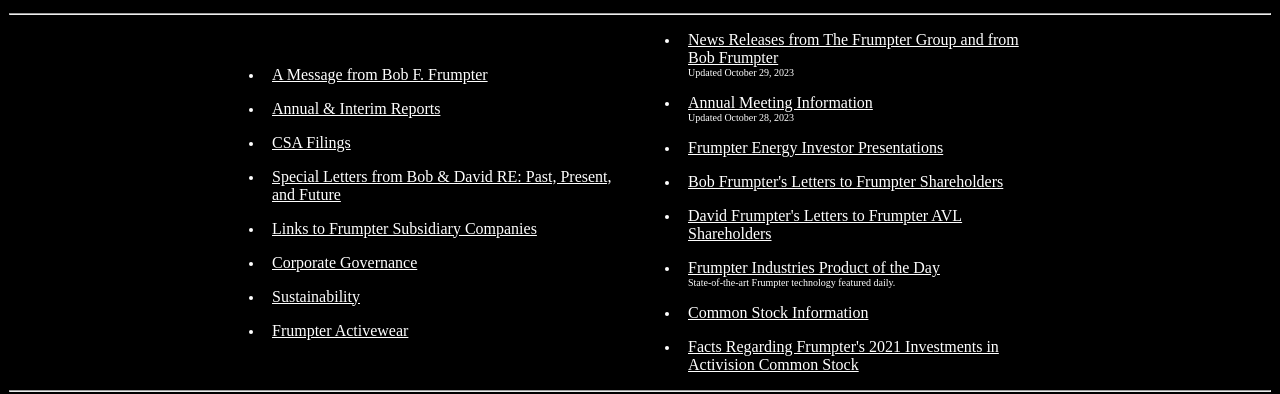
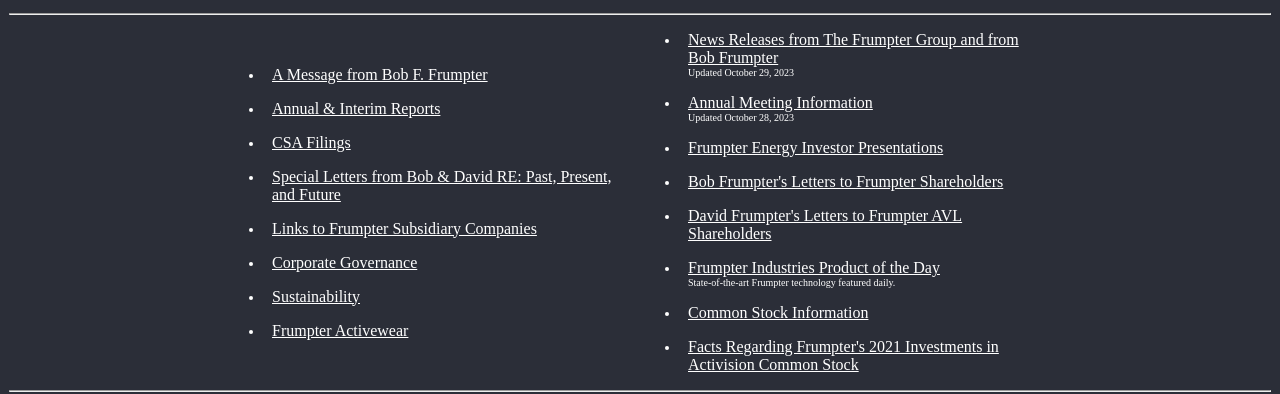
Before and after one commit to bendoll/frumpter.com, a plain HTML site: page index.html in a window 1280 px wide. Shown: the part 114-508 px from the top of the page. Drawn offline with Linux system fonts and the dark colour scheme.

```diff
--- a/css/index.css
+++ b/css/index.css
@@ -7,11 +7,11 @@
 
 @media (prefers-color-scheme: dark) {
     :root {
-        --bg: black;
+        --bg: #2b2e38;
         --text: white;
-        --link-visited: rgb(255, 222, 222);
-        --link: rgb(255, 255, 255);
-        --link-hover: rgb(235, 174, 255);
+        --link-visited: #aaa;
+        --link: white;
+        --link-hover: rgb(54, 92, 192);
     }
 }
 
```
